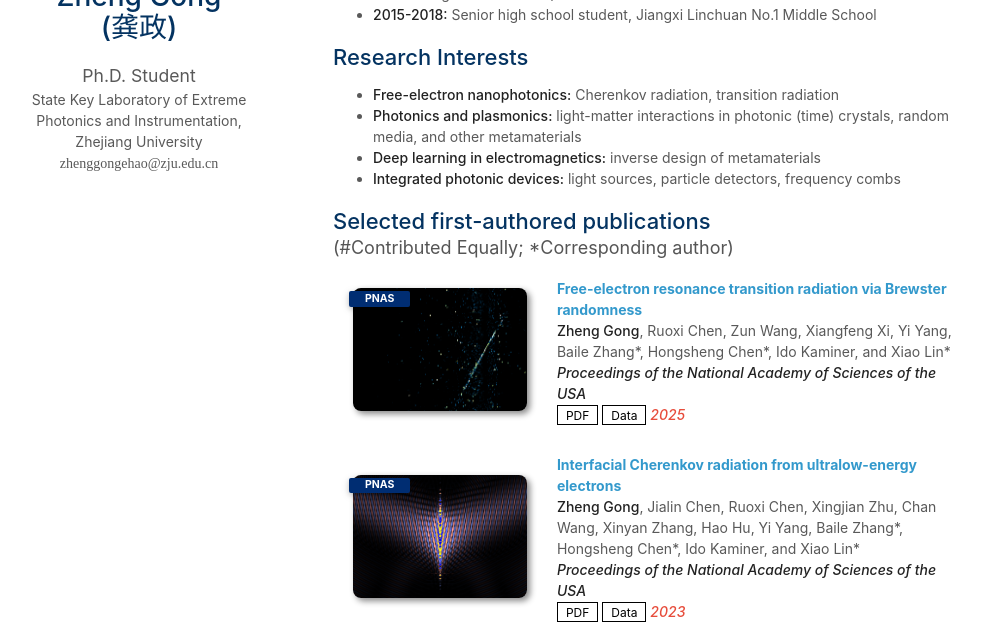
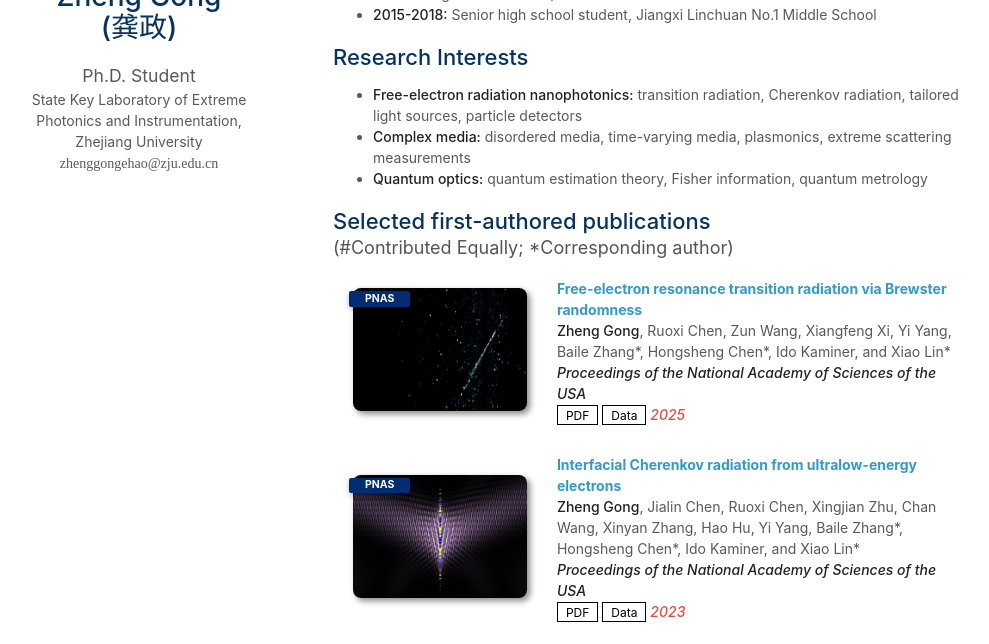
Before and after one commit to zhenggongehao/zhenggongehao.github.io, a Jekyll site: the page built from index.md, in a window 1280 px wide and 900 px high, cut to the strip 256-900 px from the top of the window. Shown: the whole strip, without its empty margins (137-1126 px from the left). Built offline with Jekyll 4.4.1, drawn with Linux system fonts in a browser that asks for light colours; nearby versions of some CDN libraries; a style sheet for code colours, icons or effects is not loaded; our own code applies the rules of GitHub Pages for plain Markdown files.

Commit message:
update files

```diff
--- a/index.md
+++ b/index.md
@@ -9,10 +9,9 @@ layout: homepage
 - **2015-2018:** Senior high school student, Jiangxi Linchuan No.1 Middle School
 
 ## Research Interests
-- **Free-electron nanophotonics:** Cherenkov radiation, transition radiation
-- **Photonics and plasmonics:** light-matter interactions in photonic (time) crystals, random media, and other metamaterials
-- **Deep learning in electromagnetics:** inverse design of metamaterials
-- **Integrated photonic devices:** light sources, particle detectors, frequency combs
+- **Free-electron radiation nanophotonics:** transition radiation, Cherenkov radiation, tailored light sources, particle detectors
+- **Complex media:** disordered media, time-varying media, plasmonics, extreme scattering measurements
+- **Quantum optics:** quantum estimation theory, Fisher information, quantum metrology
 
 {% include_relative _includes/publications.md %}
 
```
